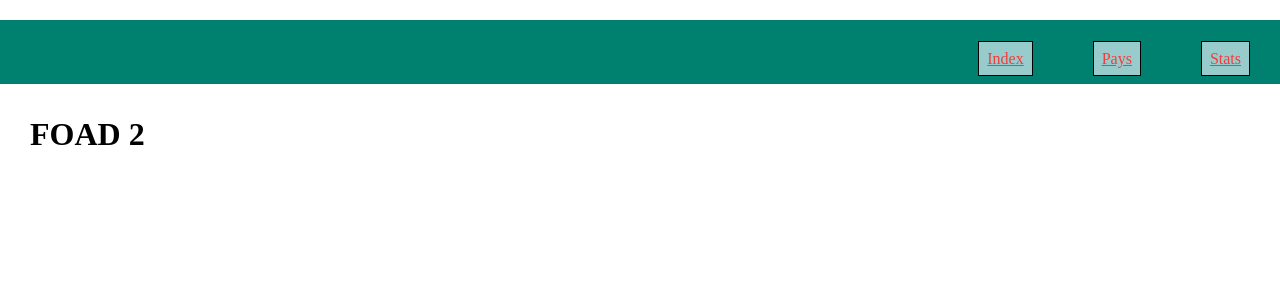
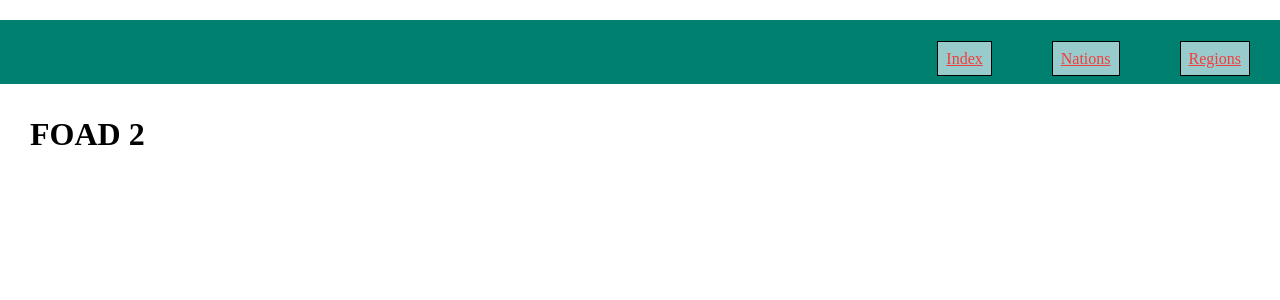
Before and after one commit to Maxime558/foad-php-02, a PHP site: page / in a window 1280 px wide. Shown: the top 300 px of the page. Run offline with PHP 8.4, Linux system fonts and the light colour scheme.

Commit message:
Changement de nom de li dans le menu

```diff
--- a/views/partials/nav.php
+++ b/views/partials/nav.php
@@ -1,7 +1,7 @@
 <nav>
     <ul>
         <li><a href="/">Index</a></li>
-        <li><a href="/pays">Pays</a></li>
-        <li><a href="/stats">Stats</a></li>
+        <li><a href="/pays">Nations</a></li>
+        <li><a href="/stats">Regions</a></li>
     </ul>
 </nav>
```
